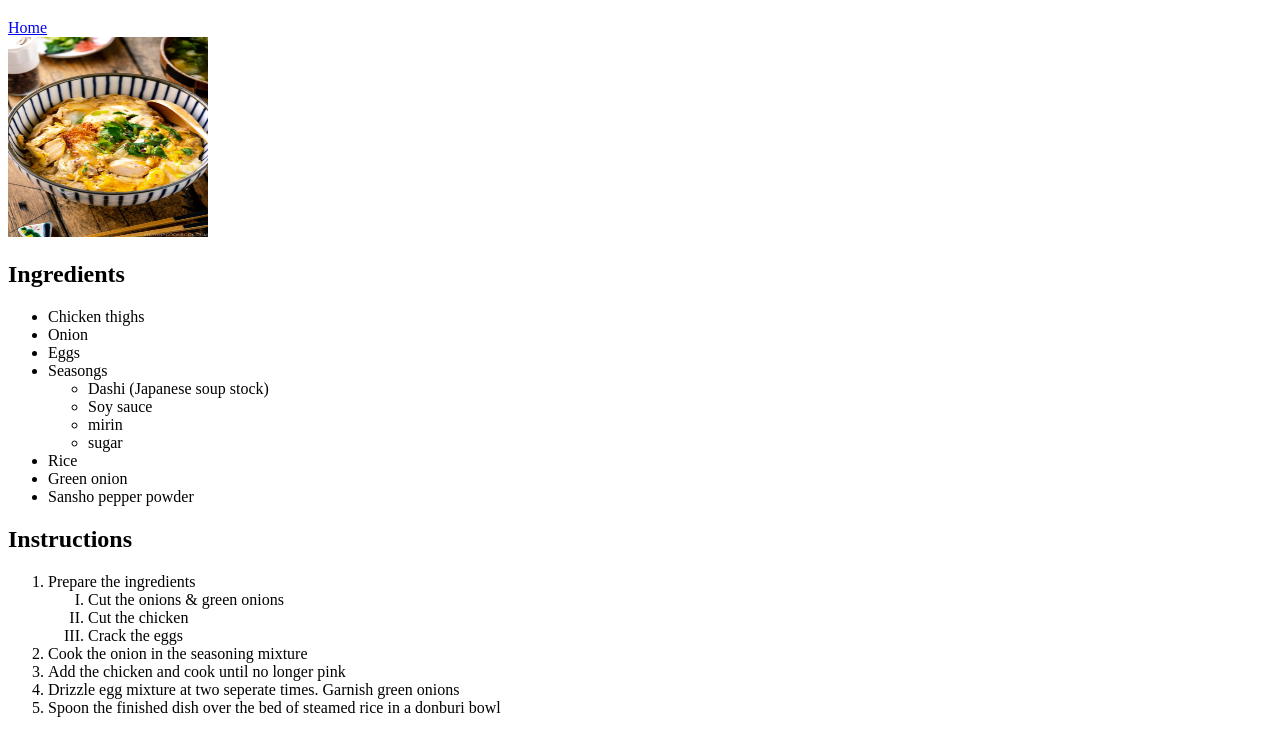
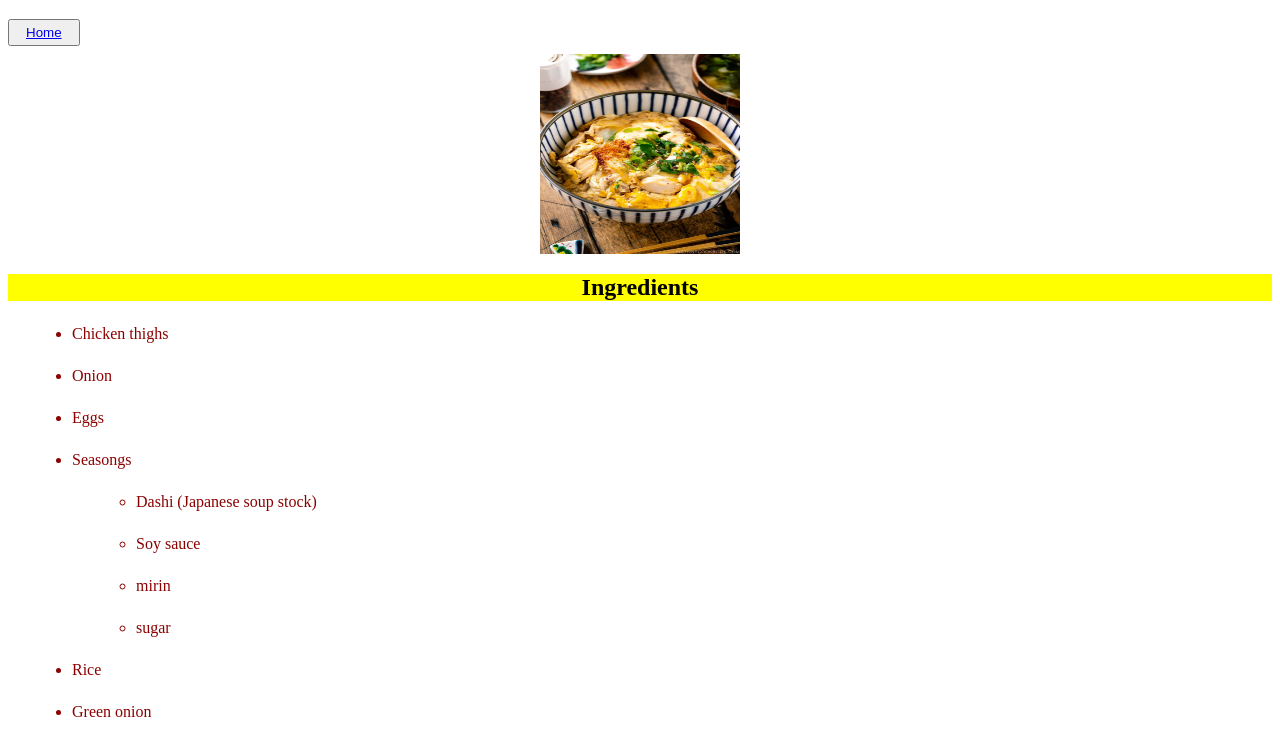
Before and after one commit to eliJTM/odin-recipes, a plain HTML site: page recipes/recipes/oyakodon.html in a window 1280 px wide. Shown: the part 61-800 px from the top of the page. Drawn offline with Linux system fonts and the light colour scheme.

Commit message:
Added some amazing CSS to this PEAK recipe page!!

```diff
--- a/recipes/recipes/oyakodon.html
+++ b/recipes/recipes/oyakodon.html
@@ -4,14 +4,16 @@
     <meta charset="UTF-8">
     <meta name="viewport" content="width=device-width, initial-scale=1.0">
     <title>Recipes</title>
+    <link rel="stylesheet" href="../styles.css">
 </head>
 <body>
     <h1>Oyakodon</h1>
-    <a href="../index.html">Home</a>
+    <button class="button"><a href="../index.html">Home</a></button>
     <br>
     <img src="../images/Oyakadon.jpg" height="200" width="200">
 
-    <h2>Ingredients</h2>
+    <div class="chef">
+        <h2 class="headings">Ingredients</h2>
         <ul>
             <li>Chicken thighs</li>
             <li>Onion</li>
@@ -29,7 +31,7 @@
             <li>Sansho pepper powder</li>
         </ul>
 
-    <h2>Instructions</h2>
+        <h2 class="headings">Instructions</h2>
         <ol>
             <li>Prepare the ingredients
                 <ol type="I">
@@ -43,5 +45,6 @@
             <li>Drizzle egg mixture at two seperate times. Garnish green onions</li>
             <li>Spoon the finished dish over the bed of steamed rice in a donburi bowl</li>
         </ol>
+    </div>
 </body>
 </html>
--- /dev/null
+++ b/recipes/styles.css
@@ -0,0 +1,33 @@
+.title {
+    text-align: center;
+    color:darkcyan;
+}
+
+.chef .headings {
+    text-align: center;
+    background-color: yellow;
+
+}
+
+.button {
+    padding: 4px 16px;
+    margin-bottom: 8px;
+
+}
+
+li {
+    margin: 24px;
+}
+.chef ul {
+    color:darkred;
+}
+
+.chef ol {
+    color: darkred;
+
+}
+
+img {
+    display: block;
+    margin: 0 auto;
+}
```
Also changed, not shown: recipes/index.html (+2 -1 lines), recipes/recipes/honey-glaze-chicken.html (+7 -3 lines), recipes/recipes/smoothie-bowl.html (+6 -4 lines). Lines whose indentation alone changed are shown as unchanged.
